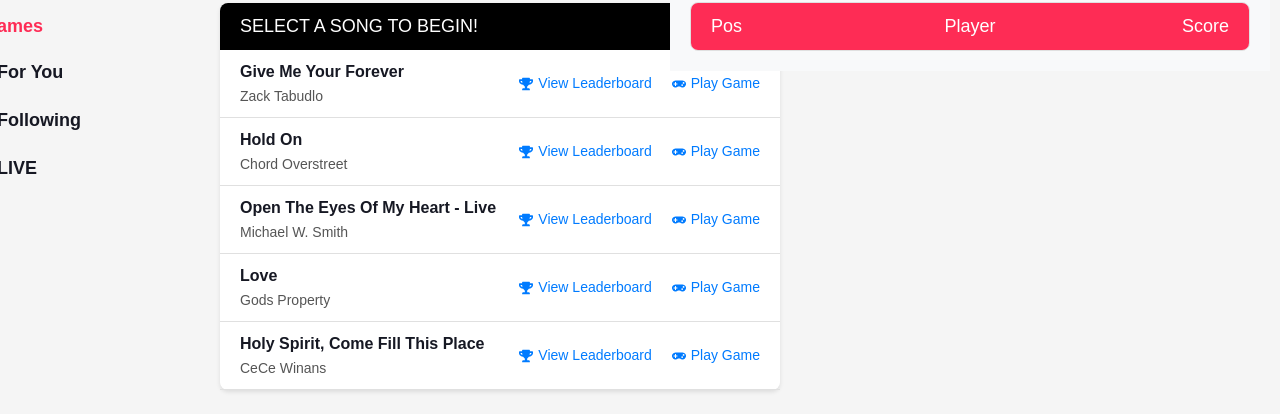
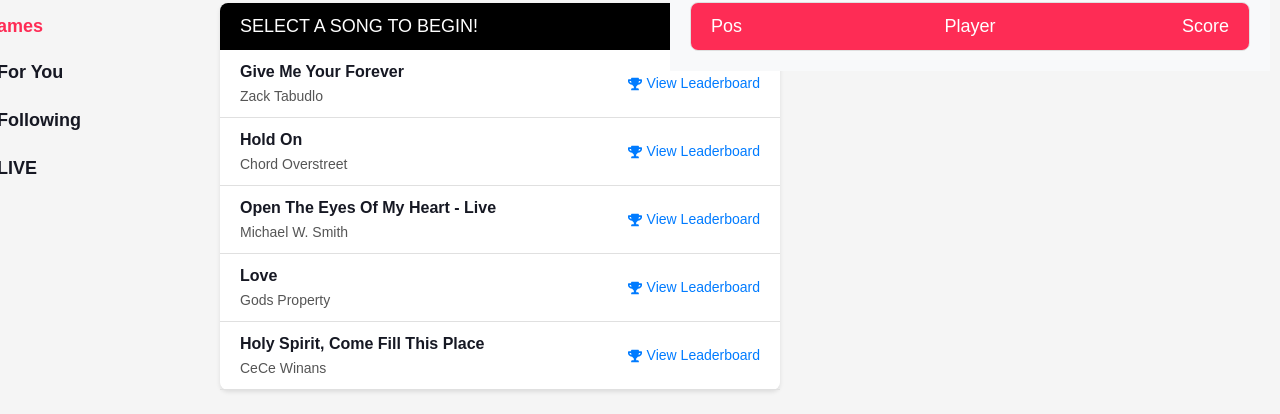
Before and after one commit to gtanvi58/tic-tok-music, a React (Create React App) app in the folder frontend-changes/: page /games in a window 1280 px wide. Shown: the part 168-582 px from the top of the page. Built offline with nearby package versions, Linux system fonts and the light colour scheme; a web font is replaced by a local one.

Commit message:
fixed playlist game

```diff
--- a/frontend-changes/src/pages/Games/PlayList.jsx
+++ b/frontend-changes/src/pages/Games/PlayList.jsx
@@ -169,9 +169,14 @@
                                 <button className={cx('action-button')} onClick={() => getTrackScores(item.trackId, item.trackName)}>
                                     <FaTrophy /> View Leaderboard
                                 </button>
-                                <button className={cx('action-button')}>
-                                    <FaGamepad /> Play Game
-                                </button>
+                                {/* <button className={cx('action-button')} onClick={() => <NavLink
+                                to={config.routes.magicTiles(videoId)}
+                                key={videoId}
+                                target="_blank"
+                                rel="noopener noreferrer"
+                            ></NavLink>}> */}
+                                    {/* <FaGamepad /> Play Game
+                                </button> */}
                             </div>
                         </div>
                     );
```
